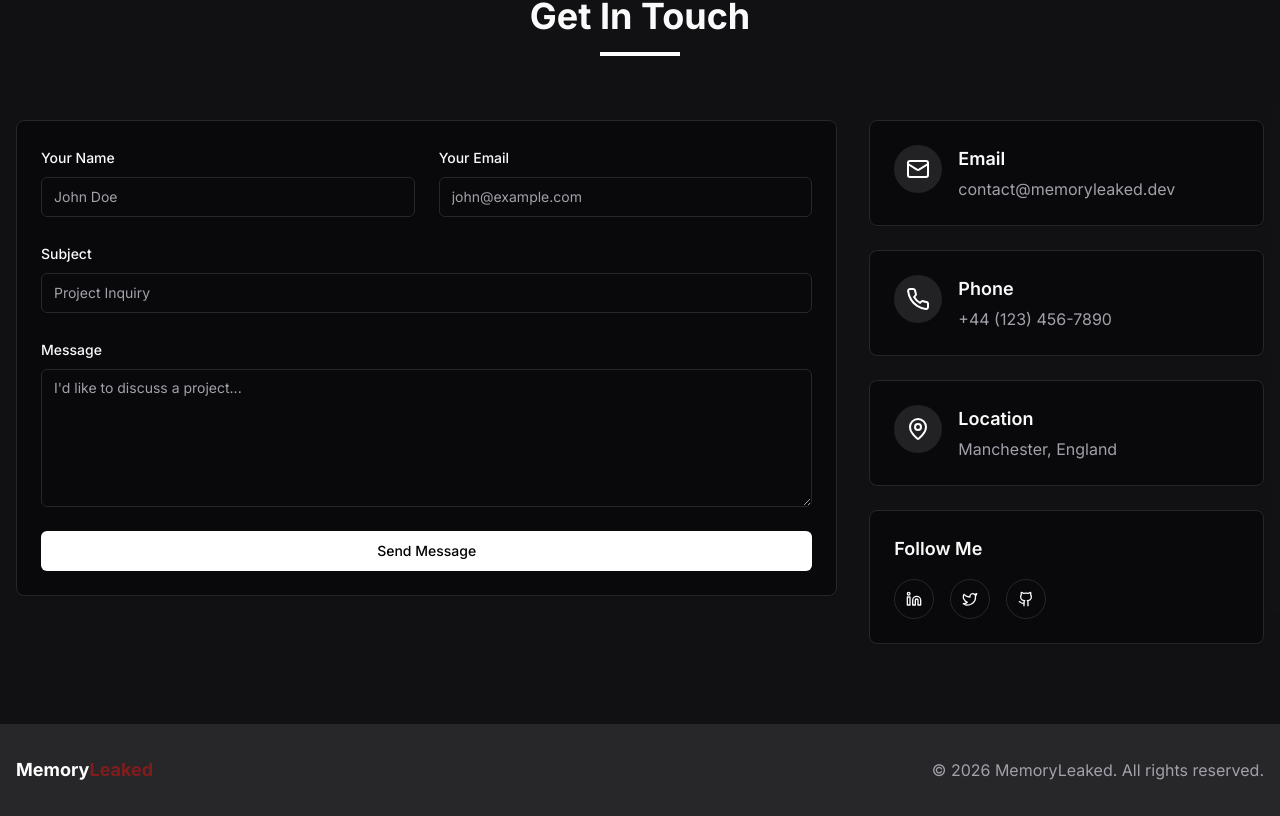
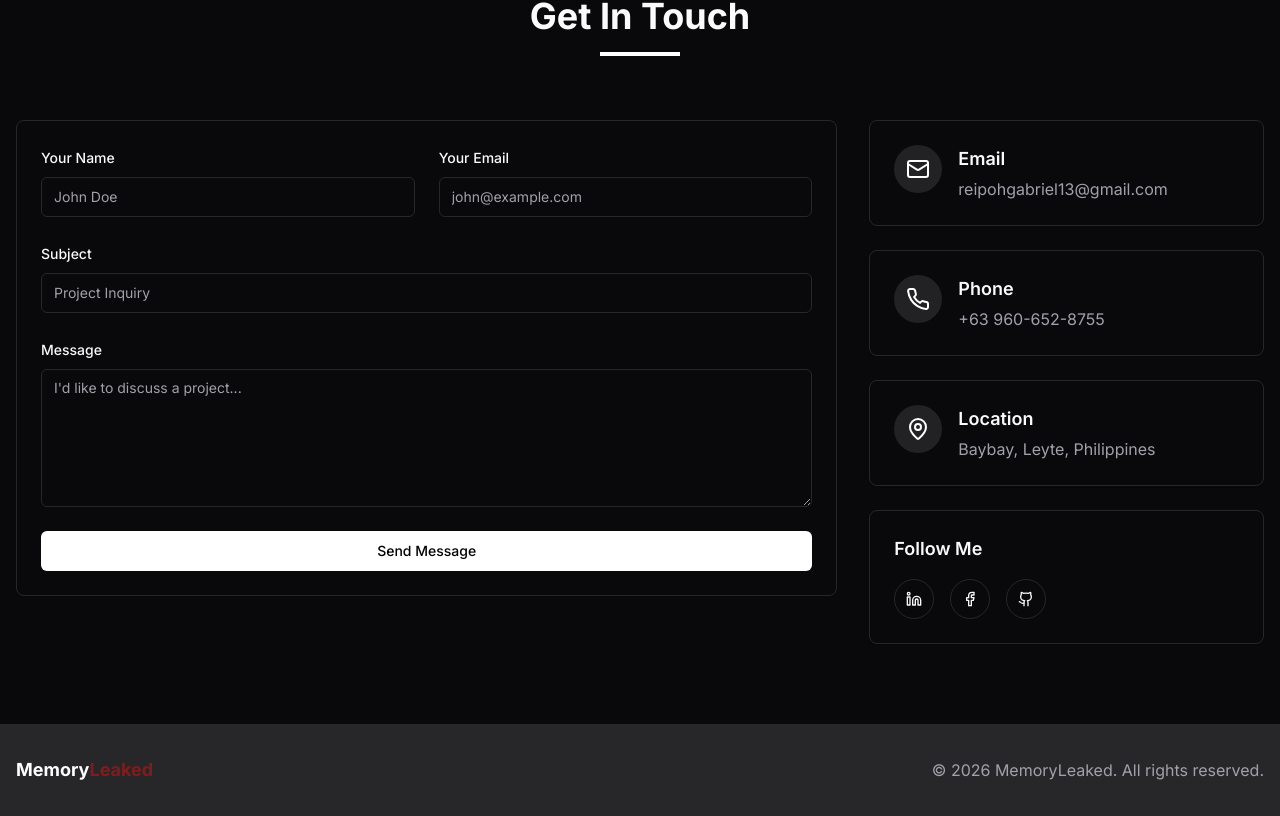
Before and after one commit to pipesSomeAndSSam/website-portfolio-01, a Next.js app: page / in a window 1280 px wide. Shown: the part 3198-4014 px from the top of the page. Built offline with nearby package versions, Linux system fonts and the light colour scheme.

Commit message:
Edited UI for input and edited information

```diff
--- a/app/globals.css
+++ b/app/globals.css
@@ -45,7 +45,7 @@
     --destructive-foreground: 0 0% 98%;
     --border: 240 3.7% 15.9%;
     --input: 240 3.7% 15.9%;
-    --ring: 263.4 70% 50.4%;
+    --ring: 0 0% 100%;
   }
 }
 
--- a/components/contact.tsx
+++ b/components/contact.tsx
@@ -1,15 +1,23 @@
-"use client"
+"use client";
 
-import { useState } from "react"
-import { motion } from "framer-motion"
-import { Badge } from "@/components/ui/badge"
-import { Button } from "@/components/ui/button"
-import { Card, CardContent } from "@/components/ui/card"
-import { Input } from "@/components/ui/input"
-import { Label } from "@/components/ui/label"
-import { Textarea } from "@/components/ui/textarea"
-import { toast } from "@/components/ui/use-toast"
-import { Mail, MapPin, Phone, Github, Linkedin, Twitter } from "lucide-react"
+import { useState } from "react";
+import { motion } from "framer-motion";
+import { Badge } from "@/components/ui/badge";
+import { Button } from "@/components/ui/button";
+import { Card, CardContent } from "@/components/ui/card";
+import { Input } from "@/components/ui/input";
+import { Label } from "@/components/ui/label";
+import { Textarea } from "@/components/ui/textarea";
+import { toast } from "@/components/ui/use-toast";
+import {
+  Mail,
+  MapPin,
+  Phone,
+  Github,
+  Linkedin,
+  Twitter,
+  Facebook,
+} from "lucide-react";
 
 export default function Contact() {
   const [formData, setFormData] = useState({
@@ -17,63 +25,63 @@ export default function Contact() {
     email: "",
     subject: "",
     message: "",
-  })
-  const [isSubmitting, setIsSubmitting] = useState(false)
+  });
+  const [isSubmitting, setIsSubmitting] = useState(false);
 
   const fadeIn = {
     hidden: { opacity: 0, y: 20 },
     visible: { opacity: 1, y: 0 },
-  }
+  };
 
   const handleChange = (e) => {
-    const { name, value } = e.target
-    setFormData((prev) => ({ ...prev, [name]: value }))
-  }
+    const { name, value } = e.target;
+    setFormData((prev) => ({ ...prev, [name]: value }));
+  };
 
   const handleSubmit = async (e) => {
-    e.preventDefault()
-    setIsSubmitting(true)
+    e.preventDefault();
+    setIsSubmitting(true);
 
     // Simulate form submission
-    await new Promise((resolve) => setTimeout(resolve, 1500))
+    await new Promise((resolve) => setTimeout(resolve, 1500));
 
     toast({
       title: "Message sent!",
       description: "Thank you for your message. I'll get back to you soon.",
-    })
+    });
 
     setFormData({
       name: "",
       email: "",
       subject: "",
       message: "",
-    })
-    setIsSubmitting(false)
-  }
+    });
+    setIsSubmitting(false);
+  };
 
   const contactInfo = [
     {
       icon: <Mail className="h-6 w-6 text-primary" />,
       title: "Email",
-      value: "contact@memoryleaked.dev",
-      link: "mailto:contact@memoryleaked.dev",
+      value: "reipohgabriel13@gmail.com",
+      link: "mailto:reipohgabriel13@gmail.com",
     },
     {
       icon: <Phone className="h-6 w-6 text-primary" />,
       title: "Phone",
-      value: "+44 (123) 456-7890",
-      link: "tel:+441234567890",
+      value: "+63 960-652-8755",
+      link: "tel:+639606528755",
     },
     {
       icon: <MapPin className="h-6 w-6 text-primary" />,
       title: "Location",
-      value: "Manchester, England",
+      value: "Baybay, Leyte, Philippines",
       link: null,
     },
-  ]
+  ];
 
   return (
-    <section id="contact" className="py-20 bg-muted/30">
+    <section id="contact" className="py-20">
       <div className="container mx-auto px-4">
         <motion.div
           initial="hidden"
@@ -150,7 +158,11 @@ export default function Contact() {
                       required
                     />
                   </div>
-                  <Button type="submit" className="w-full" disabled={isSubmitting}>
+                  <Button
+                    type="submit"
+                    className="w-full"
+                    disabled={isSubmitting}
+                  >
                     {isSubmitting ? "Sending..." : "Send Message"}
                   </Button>
                 </form>
@@ -170,11 +182,18 @@ export default function Contact() {
                 <Card key={index}>
                   <CardContent className="p-6">
                     <div className="flex items-start gap-4">
-                      <div className="bg-primary/10 p-3 rounded-full">{info.icon}</div>
+                      <div className="bg-primary/10 p-3 rounded-full">
+                        {info.icon}
+                      </div>
                       <div>
-                        <h4 className="text-lg font-semibold mb-1">{info.title}</h4>
+                        <h4 className="text-lg font-semibold mb-1">
+                          {info.title}
+                        </h4>
                         {info.link ? (
-                          <a href={info.link} className="text-muted-foreground hover:text-primary transition-colors">
+                          <a
+                            href={info.link}
+                            className="text-muted-foreground hover:text-primary transition-colors"
+                          >
                             {info.value}
                           </a>
                         ) : (
@@ -190,18 +209,45 @@ export default function Contact() {
                 <CardContent className="p-6">
                   <h4 className="text-lg font-semibold mb-4">Follow Me</h4>
                   <div className="flex gap-4">
-                    <Button variant="outline" size="icon" className="rounded-full" asChild>
-                      <a href="https://linkedin.com" target="_blank" rel="noopener noreferrer">
+                    <Button
+                      variant="outline"
+                      size="icon"
+                      className="rounded-full"
+                      asChild
+                    >
+                      <a
+                        href="https://www.linkedin.com/in/arradaza-reipoh-gabriel-b-83b615330/"
+                        target="_blank"
+                        rel="noopener noreferrer"
+                      >
                         <Linkedin className="h-5 w-5" />
                       </a>
                     </Button>
-                    <Button variant="outline" size="icon" className="rounded-full" asChild>
-                      <a href="https://twitter.com" target="_blank" rel="noopener noreferrer">
-                        <Twitter className="h-5 w-5" />
+                    <Button
+                      variant="outline"
+                      size="icon"
+                      className="rounded-full"
+                      asChild
+                    >
+                      <a
+                        href="https://www.facebook.com/pipeessss"
+                        target="_blank"
+                        rel="noopener noreferrer"
+                      >
+                        <Facebook className="h-5 w-5" />
                       </a>
                     </Button>
-                    <Button variant="outline" size="icon" className="rounded-full" asChild>
-                      <a href="https://github.com" target="_blank" rel="noopener noreferrer">
+                    <Button
+                      variant="outline"
+                      size="icon"
+                      className="rounded-full"
+                      asChild
+                    >
+                      <a
+                        href="https://github.com/pipesSomeAndSSam"
+                        target="_blank"
+                        rel="noopener noreferrer"
+                      >
                         <Github className="h-5 w-5" />
                       </a>
                     </Button>
@@ -213,5 +259,5 @@ export default function Contact() {
         </div>
       </div>
     </section>
-  )
+  );
 }
```
